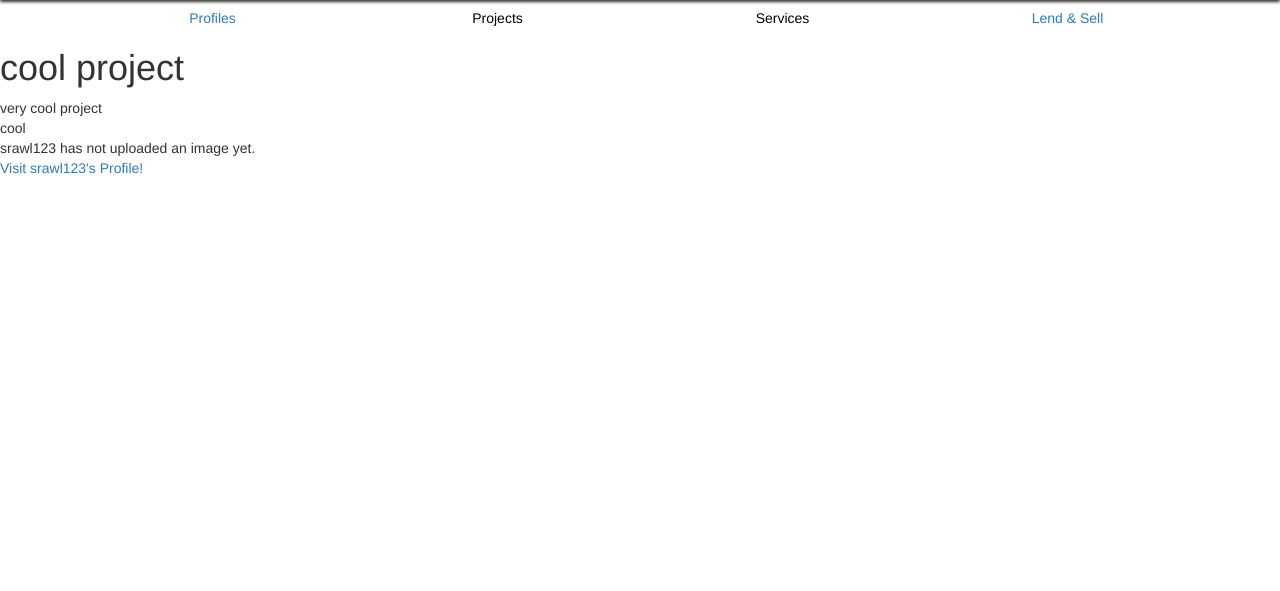
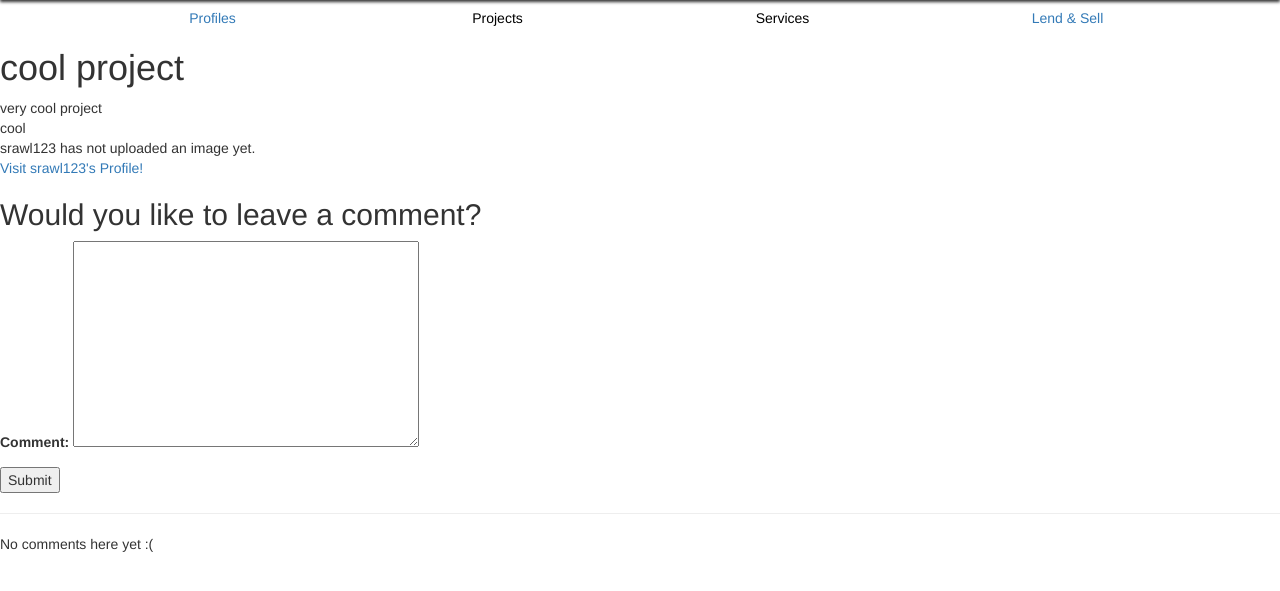
Before and after one commit to Teamy2019/tbcscotland, a Django app: a page that uses templates/tbc/projectad.html in a window 1280 px wide. Shown: the part 52-643 px from the top of the page. Run offline with Django 3.2, Linux system fonts and the light colour scheme; data comes from the database, SQL or seed files in the repository; both versions use the stored data as it was after the commit; some libraries are stand-ins or nearby versions.

Commit message:
Commenting works apart form project for some reason

```diff
--- a/tbc/models.py
+++ b/tbc/models.py
@@ -95,16 +95,21 @@ class Projects(models.Model):
         return self.title
 
 class Comments(models.Model):
-    profile = models.ForeignKey(Profile, blank=True)
-    author = models.OneToOneField(User, blank=True)
+    author = models.ForeignKey(User, blank=True)
     comment = models.TextField(blank=True)
     date_created = models.DateTimeField(default=timezone.now)
+
+    profile = models.ForeignKey(Profile, null=True, blank=True)
+    lendandsell = models.ForeignKey(LendAndSell, null=True, blank=True)
+    service = models.ForeignKey(Service, null=True, blank=True)
+    project = models.ForeignKey(Projects, null=True, blank=True)
+
 
     def save(self, *args, **kwargs):
         super(Comments, self).save(*args, **kwargs)
 
     def __str__(self):
-        return self.profile + "'s comment"
+        return self.profile.username
 
 class UserProfile(models.Model):
     user = models.OneToOneField(User)
--- a/tbc/urls.py
+++ b/tbc/urls.py
@@ -24,5 +24,4 @@ urlpatterns = [
     url(r'^postproject/$', views.post_project, name='post_project'),
     url(r'^postservice/$', views.post_service, name='post_service'),
     url(r'^adposted/$', views.ad_posted, name='ad_posted'),
-    url(r'^comment/$', views.comment, name='comment'),
 ]
--- a/tbc/views.py
+++ b/tbc/views.py
@@ -83,32 +83,22 @@ def show_profile(request, profile_name_slug):
         context_dict['resultsProject'] = resultsProject
         context_dict['resultsService'] = resultsService
         context_dict['comments'] = comments
+        context_dict['comment_form'] = CommentsForm()
+
+        if request.method == 'POST':
+            comment_form = CommentsForm(data=request.POST)
+            if comment_form.is_valid():
+                comment = comment_form.save(commit=False)
+                comment.author = request.user
+                comment.profile = profile
+                comment.save()
+            else:
+                print(comment_form.errors)
 
     except Profile.DoesNotExist:
         context_dict['profile'] = None
 
     return render(request, 'tbc/profile.html', context_dict)
-
-
-def comment(request):
-    commented = False
-    comment_form = CommentsForm()
-
-    if request.method == 'POST':
-
-        comment_form = CommentsForm(data=request.POST)
-        if comment_form.is_valid():
-            comment = comment_form.save(commit=False)
-            comment.author = request.user
-            comment.profile = Profile.objects.get(user=request.user)
-            comment.save()
-            commented = True
-        else:
-                print(comment_form.errors)
-    else:
-        comment_form = CommentsForm()
-    return render(request, 'tbc/comment.html', {'form': comment_form, 'commented': commented})
-
 
 def lendandsell(request):
 
@@ -124,7 +114,22 @@ def show_lendandsell(request, lendandsell_name_slug):
 
     try:
         lendandsell = LendAndSell.objects.get(slug=lendandsell_name_slug)
+        comments = Comments.objects.filter(lendandsell=lendandsell)
         context_dict['lend_ad'] = lendandsell
+        context_dict['comments'] = comments
+        context_dict['comment_form'] = CommentsForm()
+
+        if request.method == 'POST':
+            comment_form = CommentsForm(data=request.POST)
+            if comment_form.is_valid():
+                comment = comment_form.save(commit=False)
+                comment.author = request.user
+                comment.lendandsell = lendandsell
+                comment.save()
+            else:
+                print(comment_form.errors)
+
+
     except LendAndSell.DoesNotExist:
         context_dict['lend_ad'] = None
 
@@ -144,7 +149,20 @@ def show_project(request, project_name_slug):
 
     try:
         project = Projects.objects.get(slug=project_name_slug)
+        comments = Comments.objects.filter(project=project)
+        context_dict['comments']: comments
         context_dict['project_ad'] = project
+        context_dict['comment_form'] = CommentsForm()
+        if request.method == 'POST':
+            comment_form = CommentsForm(data=request.POST)
+            if comment_form.is_valid():
+                comment = comment_form.save(commit=False)
+                comment.author = request.user
+                comment.project = project
+                comment.save()
+            else:
+                print(comment_form.errors)
+
     except Projects.DoesNotExist:
         context_dict['project_ad'] = None
 
@@ -164,7 +182,20 @@ def show_service(request, service_name_slug):
 
     try:
         service = Service.objects.get(slug=service_name_slug)
+        comments = Comments.objects.filter(service=service)
+        context_dict['comments'] = comments
         context_dict['service_ad'] = service
+        context_dict['comment_form'] = CommentsForm()
+        if request.method == 'POST':
+            comment_form = CommentsForm(data=request.POST)
+            if comment_form.is_valid():
+                comment = comment_form.save(commit=False)
+                comment.author = request.user
+                comment.service = service
+                comment.save()
+            else:
+                print(comment_form.errors)
+
     except Service.DoesNotExist:
         context_dict['service_ad'] = None
 
@@ -290,10 +321,6 @@ def editprofile(request):
     if request.method == 'POST':
         form = ProfileForm(request.POST, instance=profile)
         if form.is_valid():
-            # profile = form.save(commit=False)
-            # profile.user = request.user
-            # profile.username = request.user.username
-            # profile.skills = request.POST.get('skills')
             profile.save()
             edited = True
 
--- a/templates/tbc/projectad.html
+++ b/templates/tbc/projectad.html
@@ -25,4 +25,23 @@
         {% else %}
         <strong>No Ad!</strong>
         {% endif %}
+        <h2>Would you like to leave a comment?</h2>
+        <form id="comment_form" method="POST" action="{% url 'show_project' project_ad.slug %}" enctypte="multipart/form-data">
+        {% csrf_token %}
+        {{ comment_form.as_p }}
+        <input type="submit" name="submit" value"Comment" />
+        </form>
+
+        <hr>
+        {% if comments %}
+        {% for comment in comments %}
+            <div class="comment">
+                <div class="date">{{ comment.created_date }}</div>
+                    <strong>{{ comment.author }}</strong>
+                    <p>{{ comment.comment }}</p>
+                </div>
+        {% endfor %}
+        {% else %}
+        <p>No comments here yet :(</p>
+        {% endif %}
 {% endblock %}
```
Also changed, not shown: templates/tbc/lendandsellad.html (+19 -0 lines), templates/tbc/profile.html (+6 -1 lines), templates/tbc/servicead.html (+20 -0 lines), db.sqlite3, tbc/migrations/0001_initial.py, tbc/migrations/0002_auto_20190318_1014.py (deleted).
